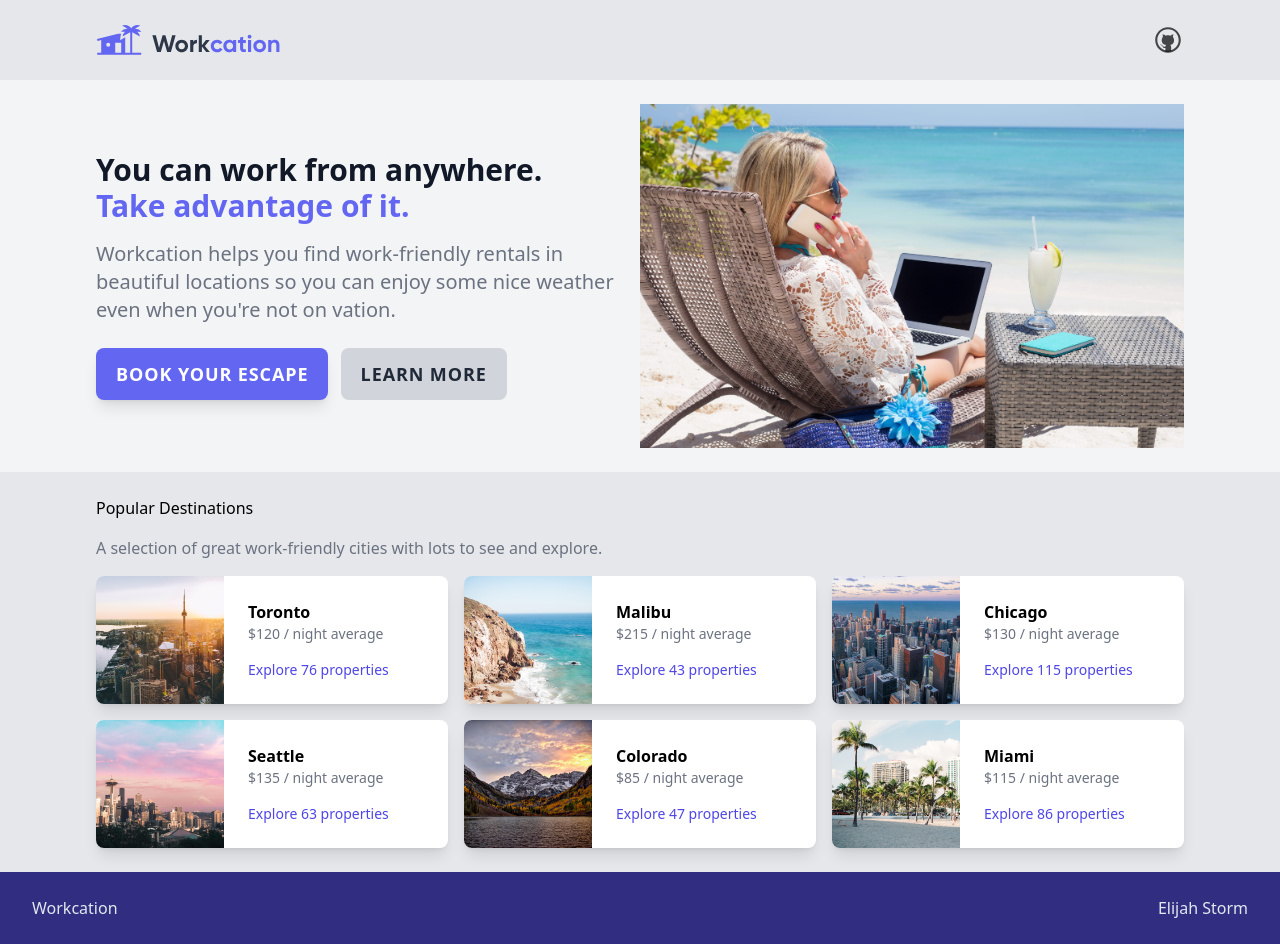
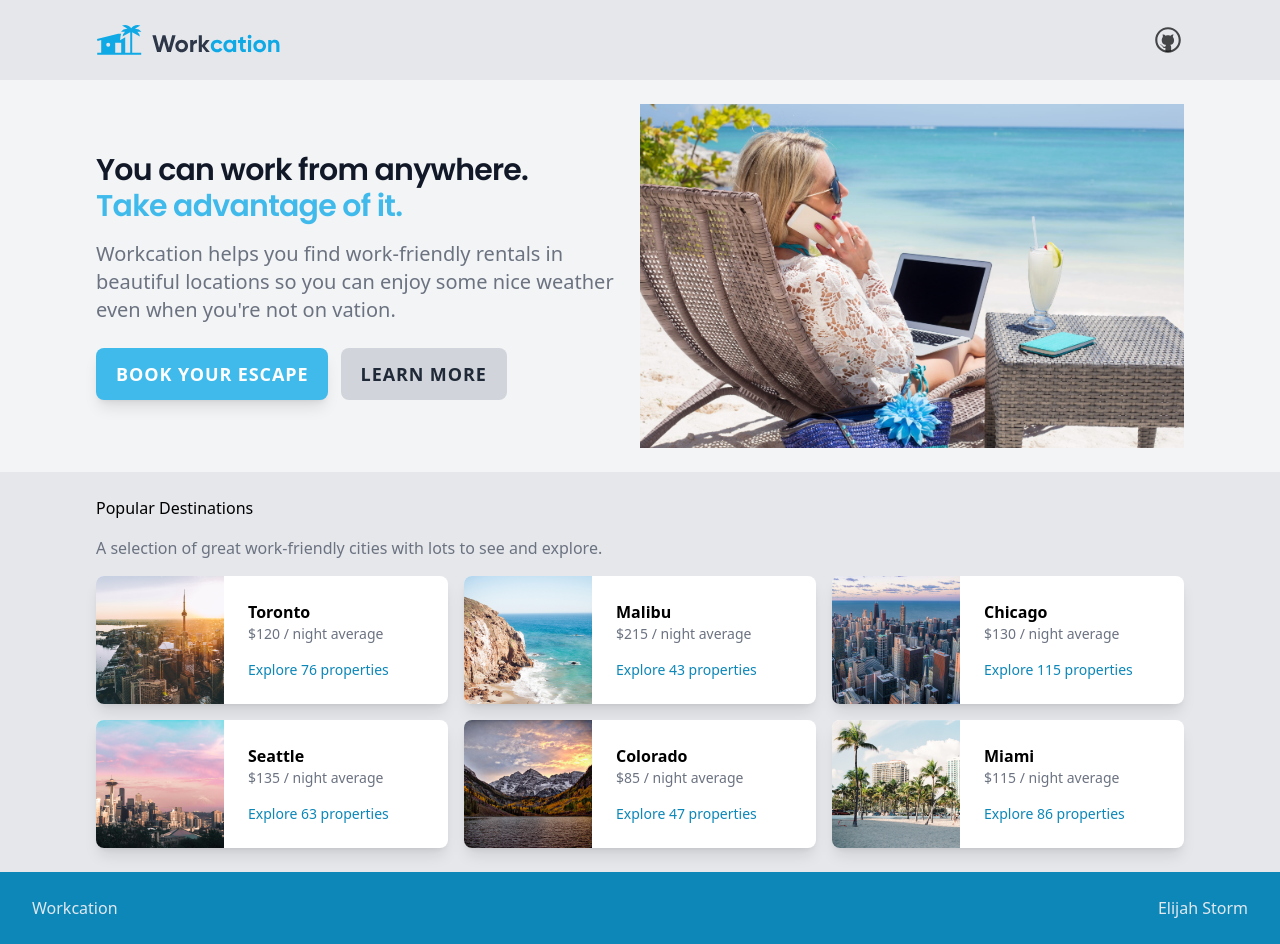
Before and after one commit to elijahstorm/workcation, a SvelteKit app: page / in a window 1280 px wide. Built offline with nearby package versions, Linux system fonts and the light colour scheme.

Commit message:
tailwind config

```diff
--- a/src/app.css
+++ b/src/app.css
@@ -7,7 +7,7 @@
 		@apply self-start mt-2 px-5 py-3 inline-block rounded-lg uppercase tracking-wider font-semibold text-sm lg:text-lg sm:text-base sm:mt-4 transition focus:outline-none focus:ring focus:ring-offset-2 focus:ring-opacity-50;
 	}
 	.btn-primary {
-		@apply bg-indigo-500 text-white focus:ring-indigo-500 focus:bg-indigo-400 hover:bg-indigo-400 active:bg-indigo-600;
+		@apply bg-brand-500 text-white focus:ring-brand-500 focus:bg-brand-400 hover:bg-brand-400 active:bg-brand-600;
 	}
 	.btn-secondary {
 		@apply bg-gray-300 text-gray-800 focus:ring-gray-300 focus:bg-gray-200 hover:bg-gray-200 active:bg-gray-400;
--- a/src/lib/components/cards/DestinationCard.svelte
+++ b/src/lib/components/cards/DestinationCard.svelte
@@ -24,6 +24,6 @@
 
 		<h4 class="text-sm text-gray-500">${price} / night average</h4>
 
-		<p class="mt-4 text-sm text-indigo-600">Explore {propertyCount} properties</p>
+		<p class="mt-4 text-sm text-brand-600">Explore {propertyCount} properties</p>
 	</div>
 </button>
--- a/src/lib/components/containers/Header.svelte
+++ b/src/lib/components/containers/Header.svelte
@@ -1,6 +1,5 @@
 <script lang="ts">
-	import { page } from '$app/stores'
-	import logo from '$lib/images/logo.svg'
+	import logo from '$lib/images/logo-brand.svg'
 	import github from '$lib/images/github.svg'
 	import SizedContent from '$lib/components/containers/SizedContent.svelte'
 </script>
--- a/src/lib/components/marketing/CallToAction.svelte
+++ b/src/lib/components/marketing/CallToAction.svelte
@@ -20,10 +20,12 @@
 			alt={imgAlt}
 		/>
 
-		<h1 class="mt-2 text-2xl font-bold text-gray-900 sm:text-3xl sm:mt-6 lg:mt-0 lg:text-3xl">
+		<h1
+			class="mt-2 text-2xl font-headline tracking-tight font-semibold text-gray-900 sm:text-3xl sm:mt-6 lg:mt-0 lg:text-3xl"
+		>
 			{header}
 			<br />
-			<span class="text-indigo-500"> {headerHighlight} </span>
+			<span class="text-brand-500"> {headerHighlight} </span>
 		</h1>
 
 		<p class="text-gray-500 sm:text-xl sm:mt-2">
--- a/src/routes/+layout.svelte
+++ b/src/routes/+layout.svelte
@@ -2,6 +2,14 @@
 	import Header from '../lib/components/containers/Header.svelte'
 	import '../app.css'
 </script>
+
+<svelte:head>
+	<link rel="preconnect" href="https://fonts.gstatic.com" />
+	<link
+		href="https://fonts.googleapis.com/css2?family=Poppins:wght@600&display=swap"
+		rel="stylesheet"
+	/>
+</svelte:head>
 
 <div class="bg-gray-200 min-h-screen flex flex-col justify-between">
 	<div class="min-w-full grow self-center">
@@ -12,7 +20,7 @@
 		</main>
 	</div>
 
-	<footer class="px-8 py-6 bg-indigo-900 text-slate-200 flex justify-between">
+	<footer class="px-8 py-6 bg-brand-900 text-slate-200 flex justify-between">
 		<p>Workcation</p>
 		<p>
 			<a href="https://github.com/elijahstorm" target="_blank"> Elijah Storm </a>
--- a/tailwind.config.cjs
+++ b/tailwind.config.cjs
@@ -2,7 +2,25 @@
 module.exports = {
 	content: ['./src/**/*.{svelte,html,ts}'],
 	theme: {
-		extend: {}
+		extend: {
+			colors: {
+				brand: {
+					50: '#0fa9e6',
+					100: '#0fa9e6',
+					200: '#0fa9e6',
+					300: '#0fa9e6',
+					400: '#0fa9e6',
+					500: '#3fbaeb',
+					600: '#0c87b8',
+					700: '#0c87b8',
+					800: '#0c87b8',
+					900: '#0c87b8'
+				}
+			},
+			fontFamily: {
+				headline: 'Poppins, sans-serif'
+			}
+		}
 	},
 	plugins: []
 }
```
Also changed, not shown: src/lib/images/logo-brand.svg (added).
